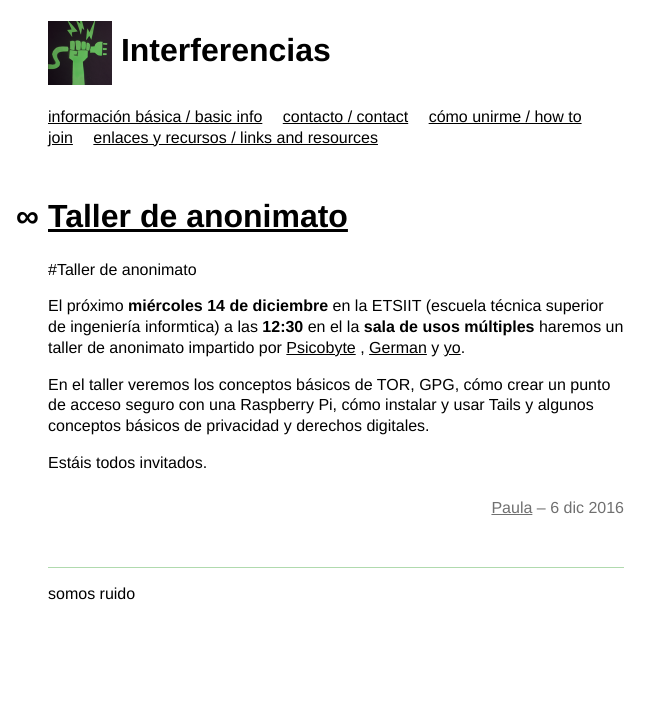
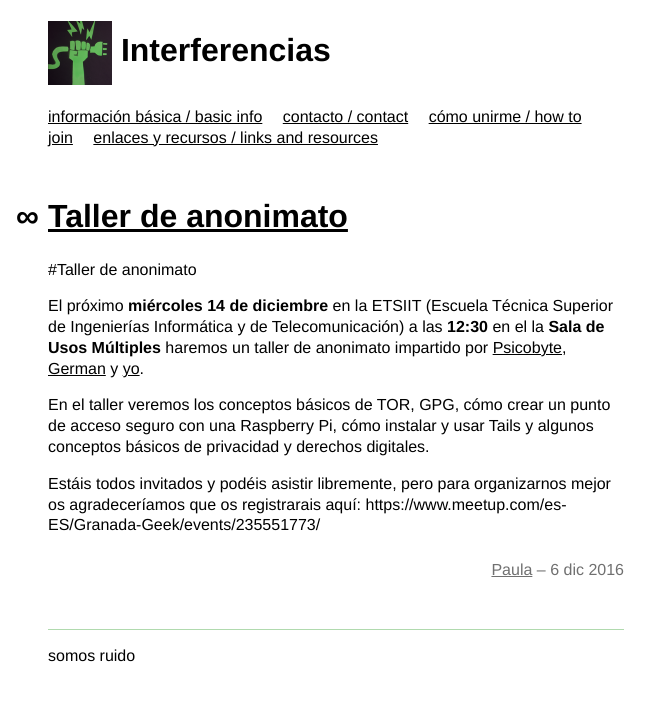
Before and after one commit to Interferencias/interferencias.github.io, a Jekyll site: the page built from _posts/2016-12-6-Taller-de-anonimato.md, in a window 1280 px wide. Shown: the top 701 px of the page, without its empty margins (0-670 px from the left). Built offline with Jekyll 4.4.1, drawn with Linux system fonts in a browser that asks for light colours.

Commit message:
Añade un par de detalles

```diff
--- a/_posts/2016-12-6-Taller-de-anonimato.md
+++ b/_posts/2016-12-6-Taller-de-anonimato.md
@@ -6,8 +6,8 @@ author: paula
 
 #Taller de anonimato
 
-El próximo **miércoles 14 de diciembre** en la ETSIIT (escuela técnica superior de ingeniería informtica) a las **12:30** en el la **sala de usos múltiples** haremos un taller de anonimato impartido por [Psicobyte](https://twitter.com/psicobyte_) , [German](https://twitter.com/germaaan_) y [yo](https://twitter.com/Terceranexus6).
+El próximo **miércoles 14 de diciembre** en la ETSIIT (Escuela Técnica Superior de Ingenierías Informática y de Telecomunicación) a las **12:30** en el la **Sala de Usos Múltiples** haremos un taller de anonimato impartido por [Psicobyte](https://twitter.com/psicobyte_), [German](https://twitter.com/germaaan_) y [yo](https://twitter.com/Terceranexus6).
 
 En el taller veremos los conceptos básicos de TOR, GPG, cómo crear un punto de acceso seguro con una Raspberry Pi, cómo instalar y usar Tails y algunos conceptos básicos de privacidad y derechos digitales.
 
-Estáis todos invitados.
+Estáis todos invitados y podéis asistir libremente, pero para organizarnos mejor os agradeceríamos que os registrarais aquí: https://www.meetup.com/es-ES/Granada-Geek/events/235551773/
```
